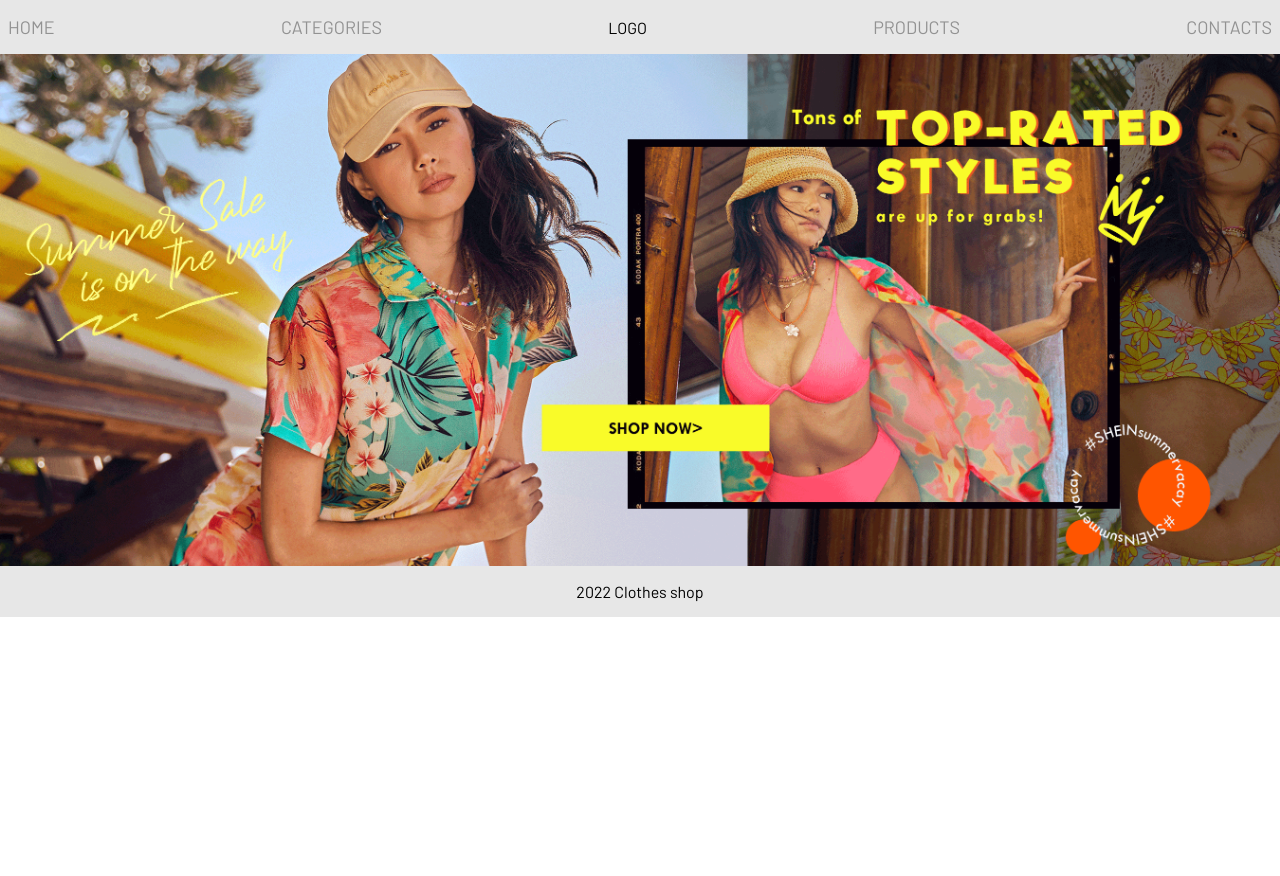
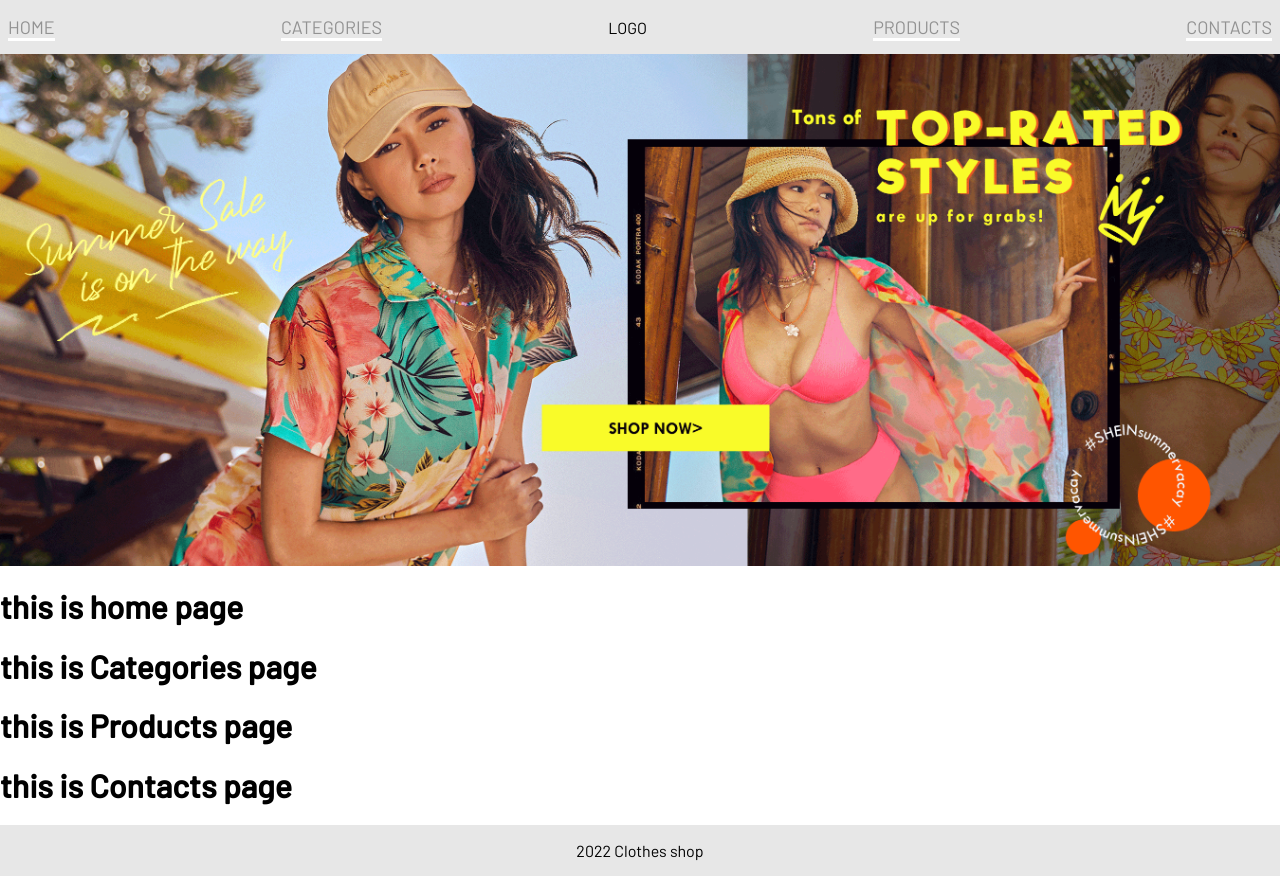
Before and after one commit to KubatovaTatyna/clothes-shop, a React (Create React App) app: page / in a window 1280 px wide. Before the commit the page ends 800 px from the top, so only its background shows below. Built offline with nearby package versions, Linux system fonts and the light colour scheme.

Commit message:
create new components and add new pages

```diff
--- a/src/App.js
+++ b/src/App.js
@@ -2,12 +2,20 @@ import Footer from "./components/Footer/Footer";
 import Header from "./components/Header/Header";
 import Nav from "./components/Nav/Nav";
 import './App.css';
+import Home from "./pages/Home";
+import Contacts from "./pages/Contacts";
+import Products from "./pages/Products";
+import Categories from "./pages/Categories";
 
 function App() {
   return (
     <div className="App">
       <Nav />
       <Header />
+      <Home />
+      <Categories />
+      <Products />
+      <Contacts />
       <Footer />
     </div>
   );
--- a/src/components/Nav/Nav.js
+++ b/src/components/Nav/Nav.js
@@ -1,15 +1,16 @@
 import Logo from '../ui/Logo/Logo';
 import classes from './Nav.module.css';
+import NavItem from './NavItem/NavItem';
 
 const Nav = () => {
   return (
     <nav className={classes.Nav}>
       <ul>
-        <li><a href='#'>Home</a></li>
-        <li><a href='#'>Categories</a></li>
+        <NavItem url='/home' active>Home</NavItem>
+        <NavItem url='/categories'>Categories</NavItem>
         <Logo />
-        <li><a href='#'>Products</a></li>
-        <li><a href='#'>Contacts</a></li>
+        <NavItem url='/products'>Products</NavItem>
+        <NavItem url='/contacts'>Contacts</NavItem>
       </ul>
     </nav>
   );
--- a/src/components/Nav/Nav.module.css
+++ b/src/components/Nav/Nav.module.css
@@ -11,13 +11,3 @@
   margin: 0;
   padding: 1rem .5rem;
 }
-
-.Nav ul a {
-  text-decoration: none;
-  color: rgb(146, 146, 146);
-  font-size: 18px;
-}
-
-.Nav ul a:hover {
-  color: rgb(0, 0, 0);
-}
--- /dev/null
+++ b/src/components/Nav/NavItem/NavItem.js
@@ -0,0 +1,17 @@
+import classes from './NavItem.module.css';
+
+const NavItem = ({ url , children, active}) => {
+  const classNames = [];
+  if(active) {
+    classNames.push('active');
+  }
+
+  return (
+    <li className={classes.NavItem}>
+      <a href={url}
+      className={classes.active}>{children}</a>
+    </li>
+  );
+}
+
+export default NavItem;
--- /dev/null
+++ b/src/components/Nav/NavItem/NavItem.module.css
@@ -0,0 +1,14 @@
+.NavItem a {
+  text-decoration: none;
+  color: rgb(146, 146, 146);
+  font-size: 18px;
+  border-bottom: 3px solid transparent;
+}
+
+.NavItem a.active {
+  border-color: white;
+}
+
+.NavItem a:hover {
+  color: rgb(0, 0, 0);
+}
--- /dev/null
+++ b/src/pages/Categories.js
@@ -0,0 +1,7 @@
+const Categories = () => {
+  return (
+    <h1>this is Categories page</h1>
+   );
+}
+
+export default Categories;
--- /dev/null
+++ b/src/pages/Contacts.js
@@ -0,0 +1,7 @@
+const Contacts = () => {
+  return (
+    <h1>this is Contacts page</h1>
+   );
+}
+
+export default Contacts;
--- /dev/null
+++ b/src/pages/Home.js
@@ -0,0 +1,7 @@
+const Home = () => {
+  return (
+    <h1>this is home page</h1>
+   );
+}
+
+export default Home;
--- /dev/null
+++ b/src/pages/Products.js
@@ -0,0 +1,7 @@
+const Products = () => {
+  return (
+    <h1>this is Products page</h1>
+   );
+}
+
+export default Products;
```
